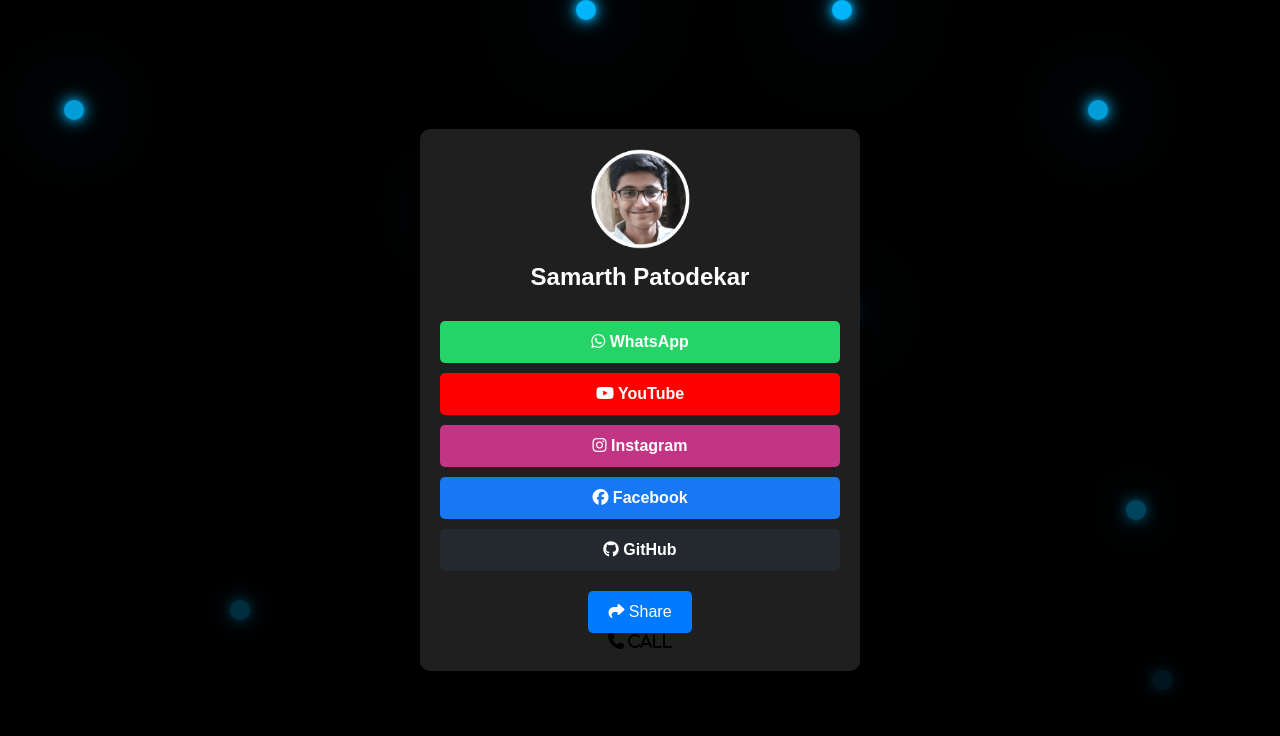
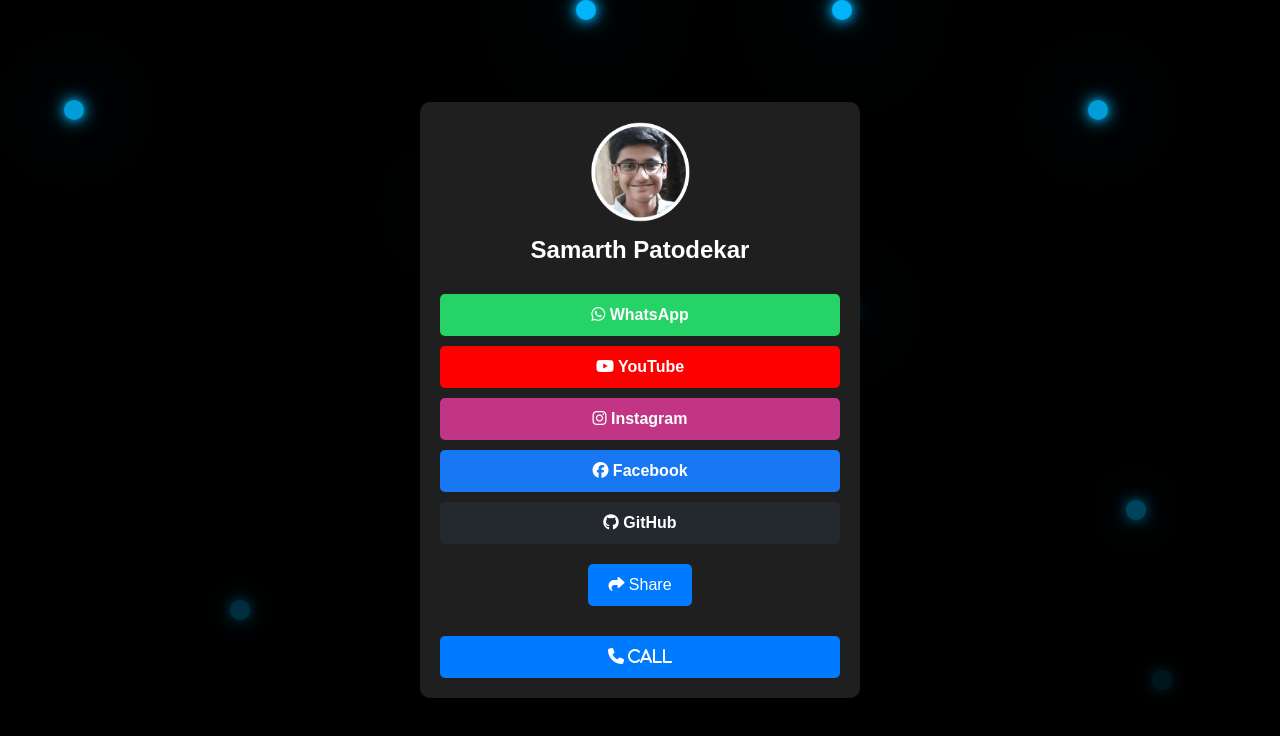
Before and after one commit to Samarthonit/Samarth-Patodekar, a plain HTML site: page index.html in a window 1280 px wide. Drawn offline with Linux system fonts and the light colour scheme.

Commit message:
Update style.css

```diff
--- a/style.css
+++ b/style.css
@@ -114,6 +114,22 @@ h1 {
 }
 
 .share-btn:hover {
+    background-color: #0056b3;
+}
+
+.call-btn {
+    background-color: #007bff;
+    color: white;
+    border: none;
+    padding: 12px 20px;
+    font-size: 16px;
+    border-radius: 5px;
+    cursor: pointer;
+    transition: background-color 0.3s;
+    margin-top: 30px;
+}
+
+.call-btn:hover {
     background-color: #0056b3;
 }
 
```
